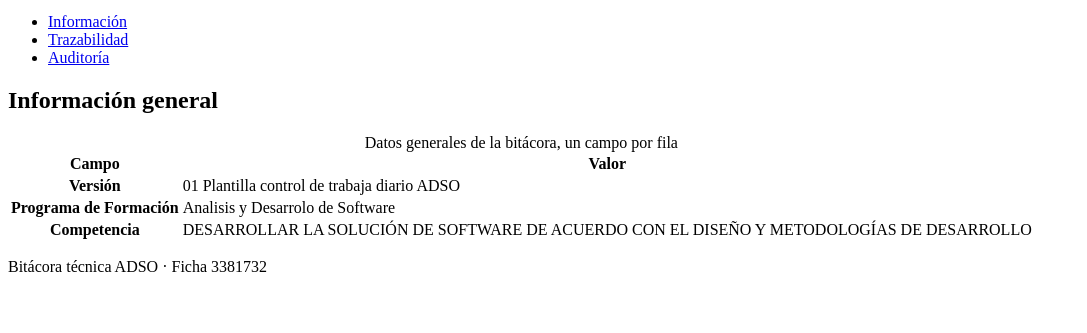
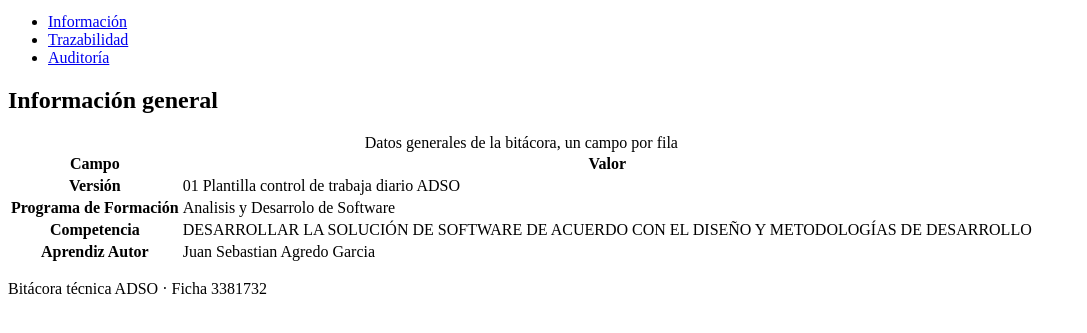
Before and after one commit to AgredoKaox/BITACORA-HTML, a plain HTML site: page index.html in a window 1280 px wide. Shown: the part 127-460 px from the top of the page, without its empty margins (0-1087 px from the left). Drawn offline with Linux system fonts and the light colour scheme.

Commit message:
docs(informacion): agrega aprendiz autor
Campo: Aprendiz Autor

Valor: Juan Sebastian Agredo Garcia

```diff
--- a/index.html
+++ b/index.html
@@ -46,6 +46,10 @@
             <th scope="row">Competencia</th>
             <td>DESARROLLAR LA SOLUCIÓN DE SOFTWARE DE ACUERDO CON EL DISEÑO Y METODOLOGÍAS DE DESARROLLO</td>
           </tr>
+          <tr>
+            <th scope="row">Aprendiz Autor</th>
+            <td>Juan Sebastian Agredo Garcia</td>
+          </tr>
         </tbody>
       </table>
     </section>
```
